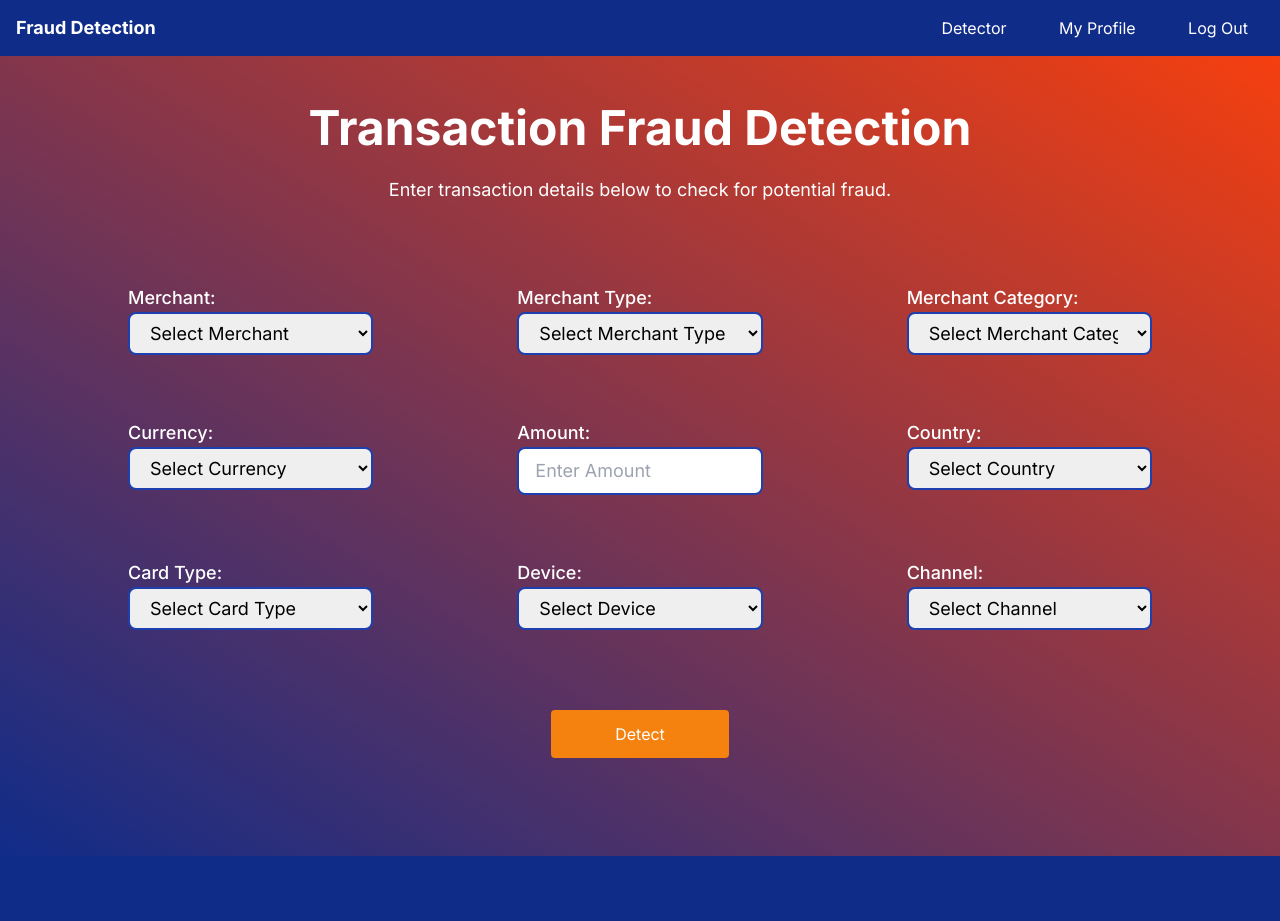
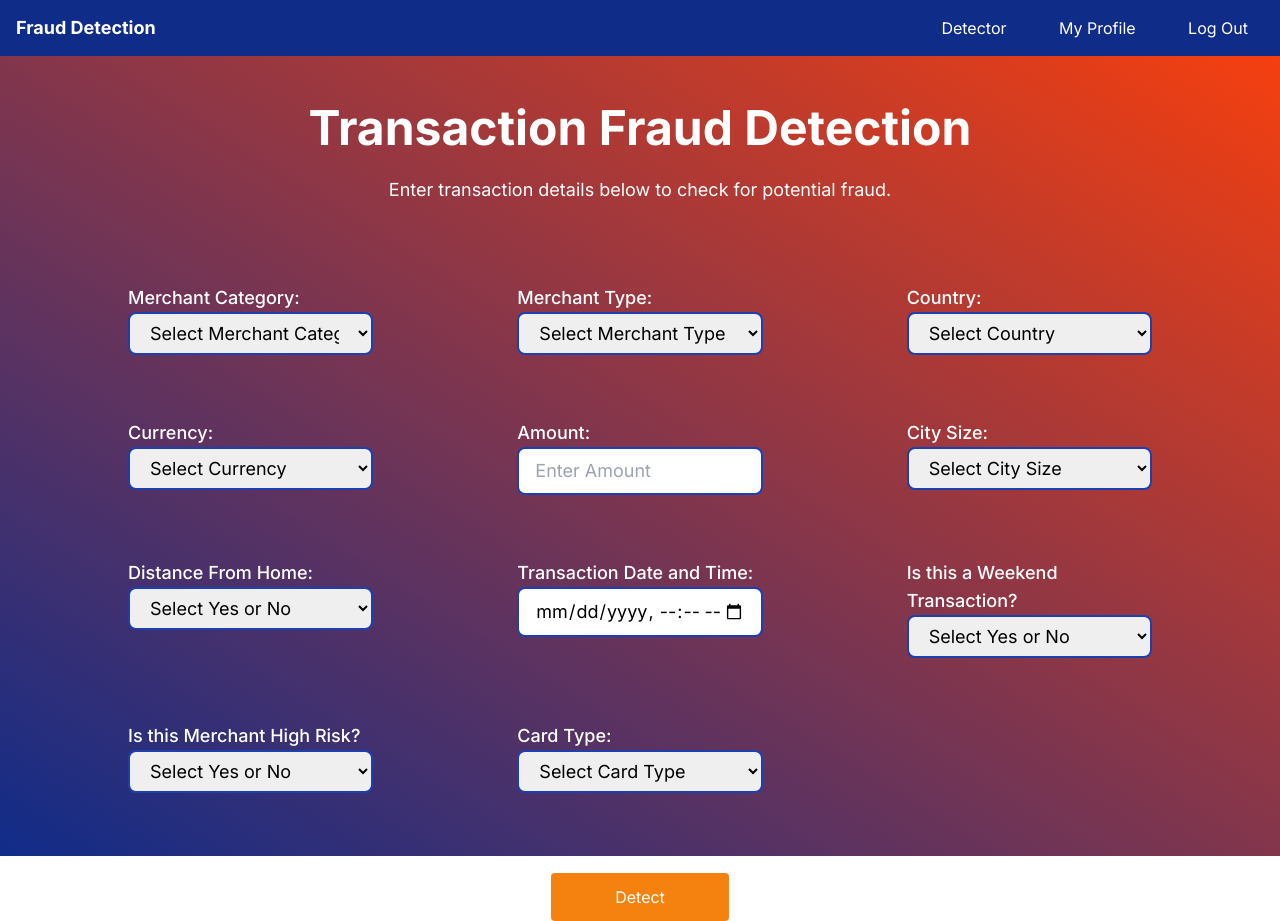
Before and after one commit to jnsltk/fraud_detection, a Django app: page /core/detection_page/ in a window 1280 px wide. Before the commit the page ends 856 px from the top, so only its background shows below. Run offline with Django 5.2, Linux system fonts and the light colour scheme; the visitor is signed in with stand-in values (Sample User, id 1); some libraries are stand-ins or nearby versions.

Commit message:
#16 Updata feature selection

```diff
--- a/fraud_detection/core/templates/detection/detection_page.html
+++ b/fraud_detection/core/templates/detection/detection_page.html
@@ -13,30 +13,22 @@
         {% csrf_token %}
 
         <div class="grid grid-cols-1 sm:grid-cols-3 gap-x-36 gap-y-16 w-full">
-            <!-- Merchant -->
+
+            <!-- Merchant Category -->
             <div class="flex flex-col">
-                <label for="merchant" class="text-lg font-medium text-white">
-                    Merchant:
+                <label for="merchant_category" class="text-lg font-medium text-white">
+                    Merchant Category:
                 </label>
-                <select id="merchant" name="merchant" class="px-4 py-2 rounded-lg border-2 border-blue-800 text-lg text-black" required>
-                    <option value="" disabled selected>Select Merchant</option>
-                    <option value="Taco Bell">Taco Bell</option>
-                    <option value="Steam">Steam</option>
-                    <option value="Whole Foods">Whole Foods</option>
-                    <option value="Exxon">Exxon</option>
-                    <option value="Medical Center">Medical Center</option>
-                    <option value="Coursera">Coursera</option>
-                    <option value="Instacart">Instacart</option>
-                    <option value="Westin">Westin</option>
-                    <option value="eBay">eBay</option>
-                    <option value="DuaneReade">DuaneReade</option>
-                    <option value="Nobu">Nobu</option>
-                    <option value="FreshDirect">FreshDirect</option>
-                    <option value="Ticketmaster">Ticketmaster</option>
-                    <option value="American Airlines">American Airlines</option>
-                    <option value="Home Depot">Home Depot</option>
-                    <option value="Morton's">Morton's</option>
-                    <option value="Skillshare">Skillshare</option>
+                <select id="merchant_category" name="merchant_category" class="px-4 py-2 rounded-lg border-2 border-blue-800 text-lg text-black" required>
+                    <option value="" disabled selected>Select Merchant Category</option>
+                    <option value="Entertainment">Entertainment</option>
+                    <option value="Grocery">Grocery</option>
+                    <option value="Healthcare">Healthcare</option>
+                    <option value="Restaurant">Restaurant</option>
+                    <option value="Retail">Retail</option>
+                    <option value="Travel">Travel</option>
+                    <option value="Gas">Gas</option>
+                    <option value="Education">Education</option>
                     <option value="Unknown">Other</option>
                 </select>
             </div>
@@ -48,36 +40,42 @@
                 </label>
                 <select id="merchant_type" name="merchant_type" class="px-4 py-2 rounded-lg border-2 border-blue-800 text-lg text-black" required>
                     <option value="" disabled selected>Select Merchant Type</option>
+                    <option value="airlines">Airlines</option>
+                    <option value="events">Events</option>
                     <option value="fast_food">Fast Food</option>
                     <option value="gaming">Gaming</option>
-                    <option value="physical">Physical</option>
+                    <option value="hotels">Hotels</option>
+                    <option value="local">Local</option>
                     <option value="major">Major</option>
                     <option value="medical">Medical</option>
                     <option value="online">Online</option>
+                    <option value="pharmacy">Pharmacy</option>
+                    <option value="physical">Physical</option>
                     <option value="premium">Premium</option>
-                    <option value="events">Events</option>
-                    <option value="airlines">Airlines</option>
+                    <option value="supplies">Supplies</option>
                     <option value="Unknown">Other</option>
                 </select>
             </div>
 
-            <!-- Merchant Category -->
+            <!-- Country -->
             <div class="flex flex-col">
-                <label for="merchant_category" class="text-lg font-medium text-white">
-                    Merchant Category:
+                <label for="country" class="text-lg font-medium text-white">
+                    Country:
                 </label>
-                <select id="merchant_category" name="merchant_category" class="px-4 py-2 rounded-lg border-2 border-blue-800 text-lg text-black" required>
-                    <option value="" disabled selected>Select Merchant Category</option>
-                    <option value="Restaurant">Restaurant</option>
-                    <option value="Entertainment">Entertainment</option>
-                    <option value="Grocery">Grocery</option>
-                    <option value="Gas">Gas</option>
-                    <option value="Healthcare">Healthcare</option>
-                    <option value="Education">Education</option>
-                    <option value="Retail">Retail</option>
-                    <option value="Travel">Travel</option>
+                <select id="country" name="country" class="px-4 py-2 rounded-lg border-2 border-blue-800 text-lg text-black" required>
+                    <option value="" disabled selected>Select Country</option>
+                    <option value="Australia">Australia</option>
+                    <option value="Brazil">Brazil</option>
+                    <option value="Canada">Canada</option>
+                    <option value="France">France</option>
+                    <option value="Germany">Germany</option>
+                    <option value="Japan">Japan</option>
+                    <option value="Mexico">Mexico</option>
+                    <option value="Nigeria">Nigeria</option>
+                    <option value="Russia">Russia</option>
+                    <option value="Singapore">Singapore</option>
+                    <option value="UK">UK</option>
                     <option value="Unknown">Other</option>
-
                 </select>
             </div>
 
@@ -88,15 +86,16 @@
                 </label>
                 <select id="currency" name="currency" class="px-4 py-2 rounded-lg border-2 border-blue-800 text-lg text-black" required>
                     <option value="" disabled selected>Select Currency</option>
+                    <option value="AUD">AUD</option>
+                    <option value="BRL">BRL</option>
+                    <option value="CAD">CAD</option>
+                    <option value="EUR">EUR</option>
                     <option value="GBP">GBP</option>
-                    <option value="BRL">BRL</option>
                     <option value="JPY">JPY</option>
-                    <option value="AUD">AUD</option>
+                    <option value="MXN">MXN</option>
                     <option value="NGN">NGN</option>
-                    <option value="EUR">EUR</option>
-                    <option value="MXN">MXN</option>
                     <option value="RUB">RUB</option>
-                    <option value="CAD">CAD</option>
+                    <option value="SGD">SGD</option>
                     <option value="Unknown">Other</option>
                 </select>
             </div>
@@ -108,7 +107,7 @@
                         Amount:
                     </label>
                     <!-- Hint text for equivalent amount in Euro -->
-                    <span id="currency-hint" class="text-xs font-bold text-white mt-1 hidden">
+                    <span id="currency-hint" class="text-xs text-white mt-1 hidden">
                         Enter the equivalent amount in euro
                     </span>
                 </div>
@@ -122,24 +121,77 @@
                     required />
             </div>
 
-            <!-- Country -->
+            <!-- City Size -->
             <div class="flex flex-col">
-                <label for="country" class="text-lg font-medium text-white">
-                    Country:
+                <label for="city_size" class="text-lg font-medium text-white">
+                    City Size:
                 </label>
-                <select id="country" name="country" class="px-4 py-2 rounded-lg border-2 border-blue-800 text-lg text-black" required>
-                    <option value="" disabled selected>Select Country</option>
-                    <option value="UK">UK</option>
-                    <option value="Brazil">Brazil</option>
-                    <option value="Japan">Japan</option>
-                    <option value="Australia">Australia</option>
-                    <option value="Nigeria">Nigeria</option>
-                    <option value="Germany">Germany</option>
-                    <option value="Russia">Russia</option>
-                    <option value="Mexico">Mexico</option>
-                    <option value="France">France</option>
-                    <option value="Canada">Canada</option>
-                    <option value="Unknown">Other</option>
+                <select id="city_size" name="city_size" class="px-4 py-2 rounded-lg border-2 border-blue-800 text-lg text-black" required>
+                    <option value="" disabled selected>Select City Size</option>
+                    <option value="medium">Medium</option>
+                    <option value="large">Large</option>
+                </select>
+            </div>
+
+            <!-- Distance From Home -->
+            <div class="flex flex-col">
+                <label for="distance_from_home" class="text-lg font-medium text-white">
+                    Distance From Home:
+                </label>
+                <select
+                    id="distance_from_home"
+                    name="distance_from_home"
+                    class="px-4 py-2 rounded-lg border-2 border-blue-800 text-lg text-black"
+                    required>
+                    <option value="" disabled selected>Select Yes or No</option>
+                    <option value="1">Yes</option>
+                    <option value="0">No</option>
+                </select>
+            </div>
+
+            <!-- Transaction Hour -->
+            <div class="flex flex-col">
+                <label for="transaction_hour" class="text-lg font-medium text-white">
+                    Transaction Date and Time:
+                </label>
+                <input
+                    type="datetime-local"
+                    id="transaction_hour"
+                    name="transaction_hour"
+                    class="px-4 py-2 rounded-lg border-2 border-blue-800 text-lg text-black"
+                    placeholder="Select date and time"
+                    required>
+            </div>
+
+            <!-- Weekend Transaction -->
+            <div class="flex flex-col">
+                <label for="weekend_transaction" class="text-lg font-medium text-white">
+                    Is this a Weekend Transaction?
+                </label>
+                <select
+                    id="weekend_transaction"
+                    name="weekend_transaction"
+                    class="px-4 py-2 rounded-lg border-2 border-blue-800 text-lg text-black"
+                    required>
+                    <option value="" disabled selected>Select Yes or No</option>
+                    <option value="1">Yes</option>
+                    <option value="0">No</option>
+                </select>
+            </div>
+
+            <!-- High Risk Merchant -->
+            <div class="flex flex-col">
+                <label for="high_risk_merchant" class="text-lg font-medium text-white">
+                    Is this Merchant High Risk?
+                </label>
+                <select
+                    id="high_risk_merchant"
+                    name="high_risk_merchant"
+                    class="px-4 py-2 rounded-lg border-2 border-blue-800 text-lg text-black"
+                    required>
+                    <option value="" disabled selected>Select Yes or No</option>
+                    <option value="1">Yes</option>
+                    <option value="0">No</option>
                 </select>
             </div>
 
@@ -150,39 +202,14 @@
                 </label>
                 <select id="card_type" name="card_type" class="px-4 py-2 rounded-lg border-2 border-blue-800 text-lg text-black" required>
                     <option value="" disabled selected>Select Card Type</option>
-                    <option value="Credit">Credit</option>
-                    <option value="Debit">Debit</option>
+                    <option value="Basic Credit">Basic Credit</option>
+                    <option value="Basic Debit">Basic Debit</option>
+                    <option value="Gold Credit">Gold Credit</option>
+                    <option value="Platinum Credit">Platinum Credit</option>
+                    <option value="Premium Debit">Premium Debit</option>
                     <option value="Unknown">Other</option>
                 </select>
             </div>
-
-            <!-- Device -->
-            <div class="flex flex-col">
-                <label for="device" class="text-lg font-medium text-white">
-                    Device:
-                </label>
-                <select id="device" name="device" class="px-4 py-2 rounded-lg border-2 border-blue-800 text-lg text-black" required>
-                    <option value="" disabled selected>Select Device</option>
-                    <option value="Mobile">Mobile</option>
-                    <option value="Desktop">Desktop</option>
-                    <option value="Tablet">Tablet</option>
-                    <option value="Unknown">Other</option>
-                </select>
-            </div>
-
-            <!-- Channel -->
-            <div class="flex flex-col">
-                <label for="channel" class="text-lg font-medium text-white">
-                    Channel:
-                </label>
-                <select id="channel" name="channel" class="px-4 py-2 rounded-lg border-2 border-blue-800 text-lg text-black" required>
-                    <option value="" disabled selected>Select Channel</option>
-                    <option value="Online">Online</option>
-                    <option value="In-store">In-store</option>
-                    <option value="Unknown">Other</option>
-                </select>
-            </div>
-
 
         </div>
 
```
